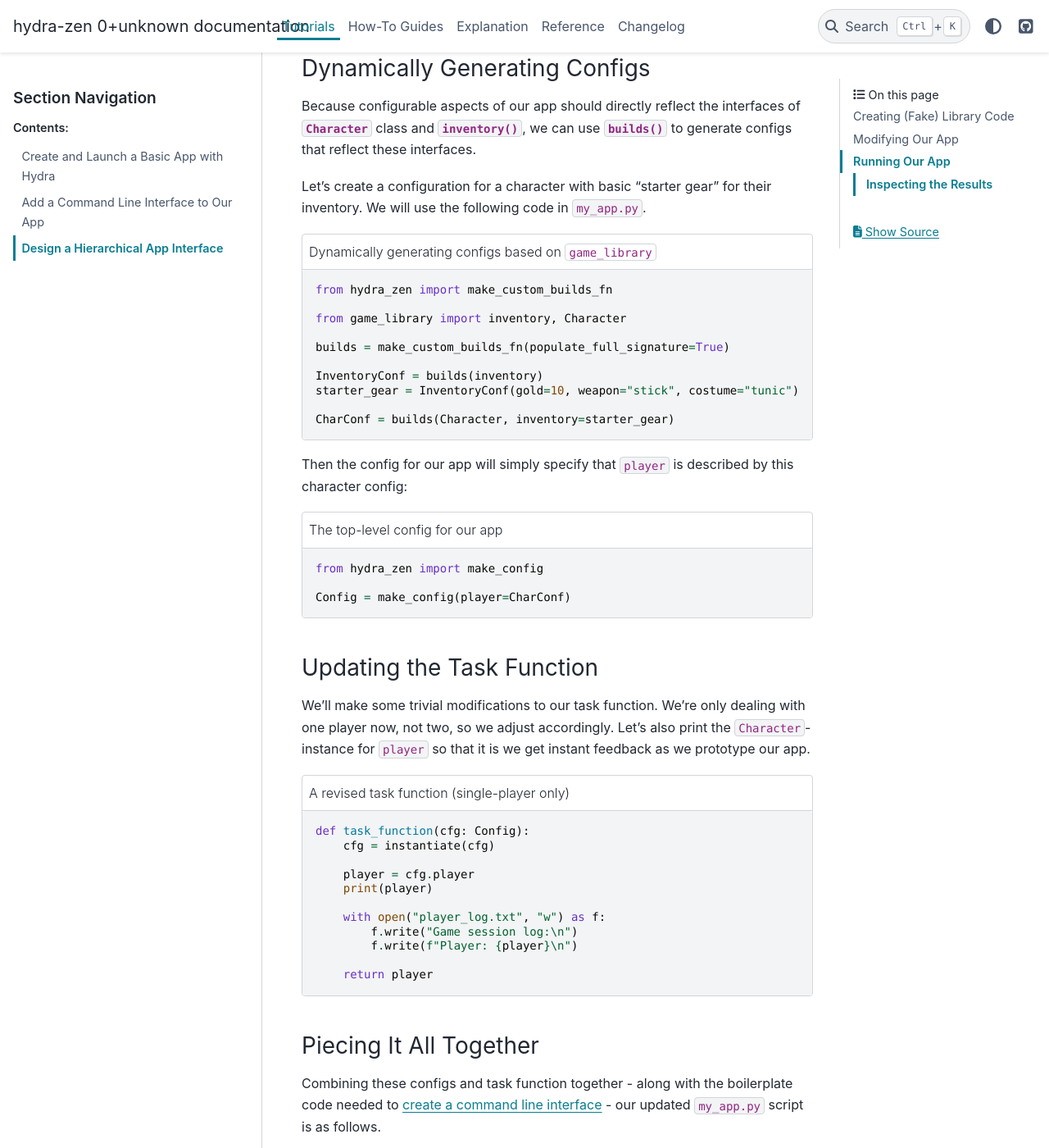
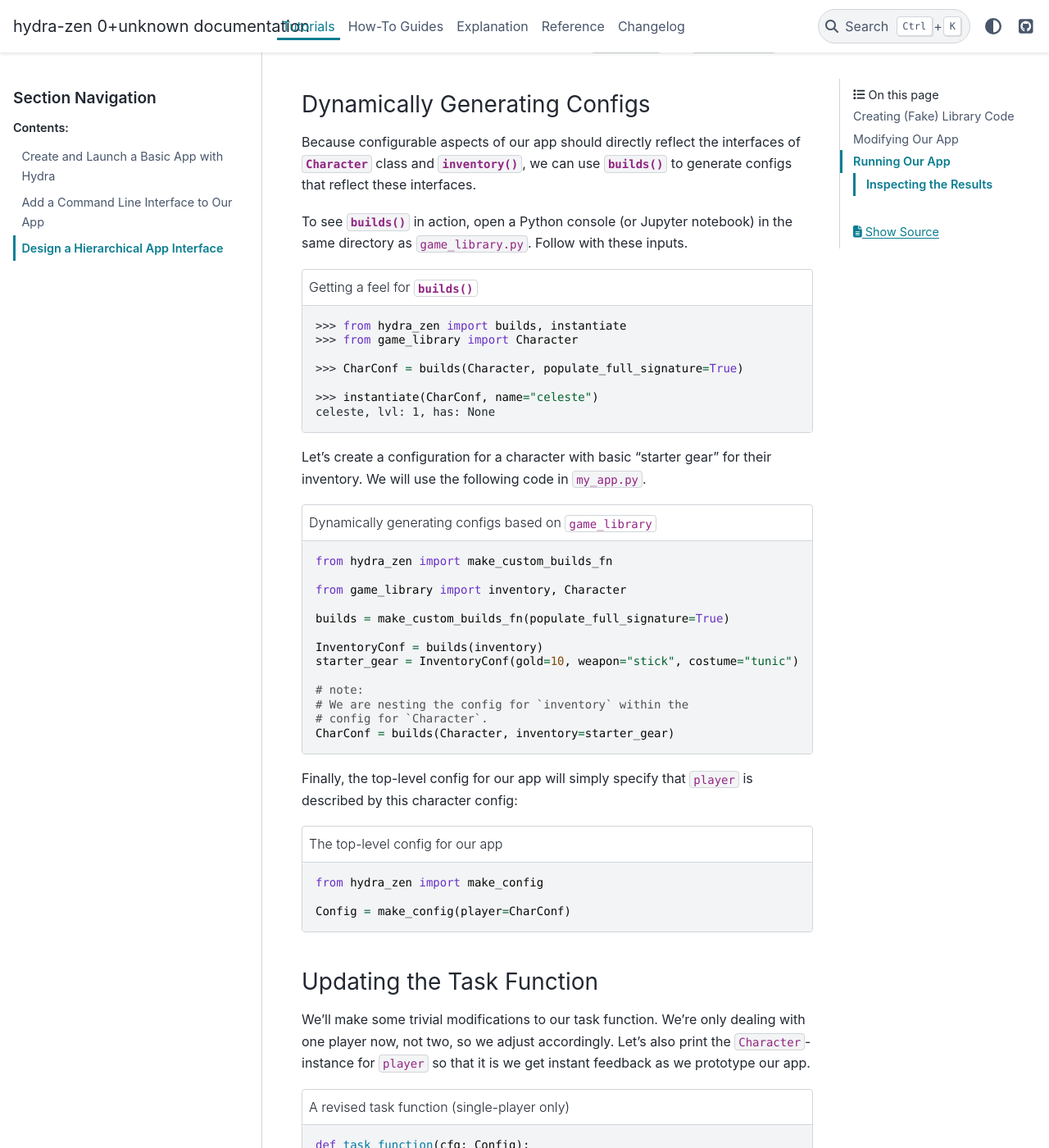
Before and after one commit to mit-ll-responsible-ai/hydra-zen, a Sphinx documentation site: the page built from docs/source/tutorials/hierarchy.rst, in a window 1280 px wide and 1400 px high, scrolled down 2000 px. Shown: the whole window at 82% size. Built offline with Sphinx 7.4.7 and the PyData theme 0.15.4, drawn with Linux system fonts in a browser that asks for light colours; some of the changed text lies outside the part shown.

Commit message:
tutorials: add brief builds exposure

```diff
--- a/docs/source/tutorials/hierarchy.rst
+++ b/docs/source/tutorials/hierarchy.rst
@@ -23,7 +23,7 @@ In this script we'll define a :class:`Character` class and an :func:`inventory`
 function as follows. Populate ``game_library.py`` with the following code.
 
 .. code-block:: python
-   :caption: Contents of game_library.py
+   :caption: Contents of ``game_library.py``
 
    # Note: type annotations are *not* required by hydra-zen
 
@@ -53,6 +53,7 @@ To see this code in action, open a Python console (or Jupyter notebook) in the s
 directory as ``game_library.py`` and reproduce the following steps.
 
 .. code-block:: pycon
+   :caption: Getting a feel for the code in ``game_library.py``
 
    >>> from game_library import Character, inventory
    >>> stuff = inventory(gold=12, weapon="stick", costume="bball jersey")
@@ -87,6 +88,19 @@ Because configurable aspects of our app should directly reflect the interfaces o
 :class:`Character` class and :func:`inventory`, we can use
 :func:`~hydra_zen.builds` to generate configs that reflect these interfaces.
 
+To see :func:`~hydra_zen.builds` in action, open a Python console (or Jupyter notebook) in the same directory as ``game_library.py``. Follow with these inputs.
+
+.. code-block:: pycon
+   :caption: Getting a feel for :func:`~hydra_zen.builds`
+
+   >>> from hydra_zen import builds, instantiate
+   >>> from game_library import Character
+
+   >>> CharConf = builds(Character, populate_full_signature=True)
+
+   >>> instantiate(CharConf, name="celeste")
+   celeste, lvl: 1, has: None
+
 Let's create a configuration for a character with basic "starter gear" for their
 inventory. We will use the following code in ``my_app.py``.
 
@@ -102,10 +116,12 @@ inventory. We will use the following code in ``my_app.py``.
    InventoryConf = builds(inventory)
    starter_gear = InventoryConf(gold=10, weapon="stick", costume="tunic")
 
+   # note:
+   # We are nesting the config for `inventory` within the
+   # config for `Character`.
    CharConf = builds(Character, inventory=starter_gear)
 
-Then the config for our app will simply specify that ``player`` is described by this
-character config:
+Finally, the top-level config for our app will simply specify that ``player`` is described by this character config:
 
 .. code-block:: python
    :caption: The top-level config for our app
@@ -278,7 +294,7 @@ dynamically - the library code that we are ultimately instantiating. We also see
 power of Hydra's ability to configure nested fields within our config.
 
 In the next tutorial, we will define swappable config groups so that we can load
-specific player profiles and inventory load-outs from our app's interface.
+specific player profiles and inventory load-outs, from our app's interface.
 
 .. admonition:: References
 
```
Also changed, not shown: other parts of docs/source/tutorials/hierarchy.rst (+1 -1 lines).
